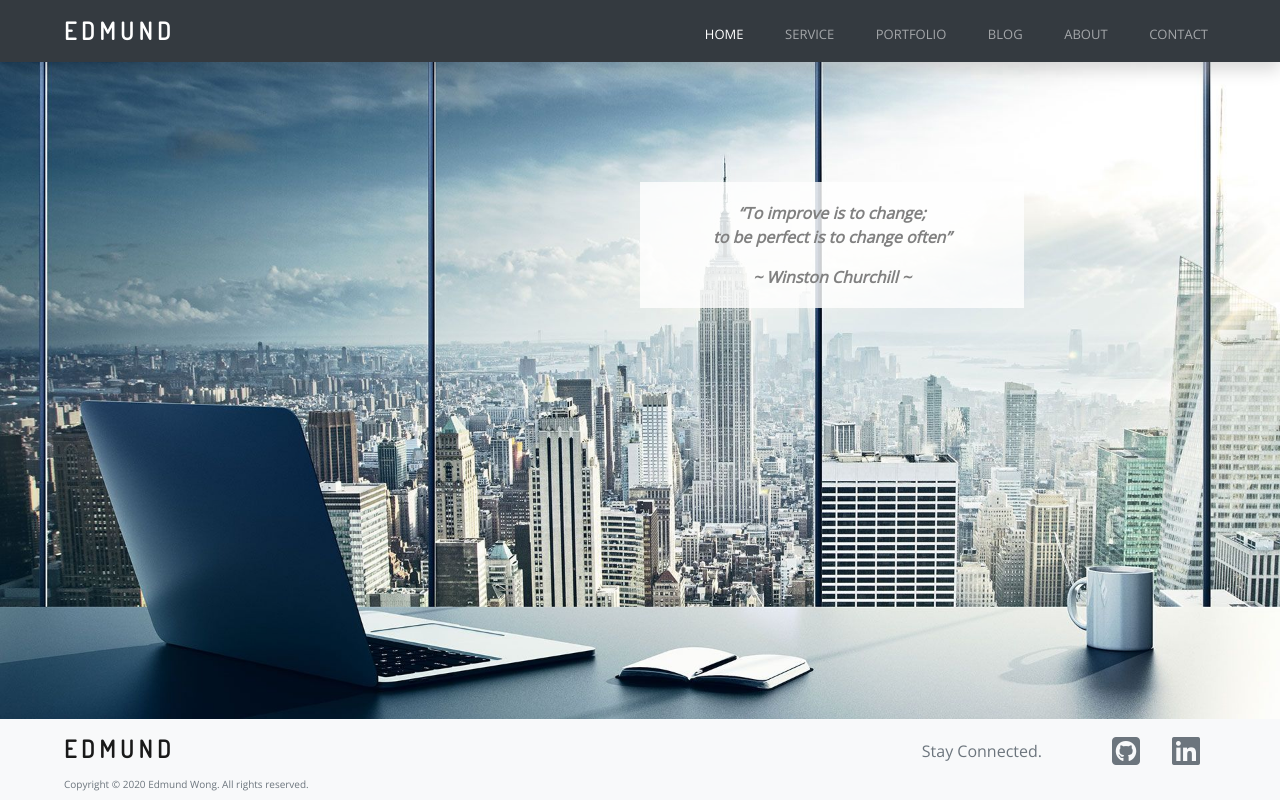
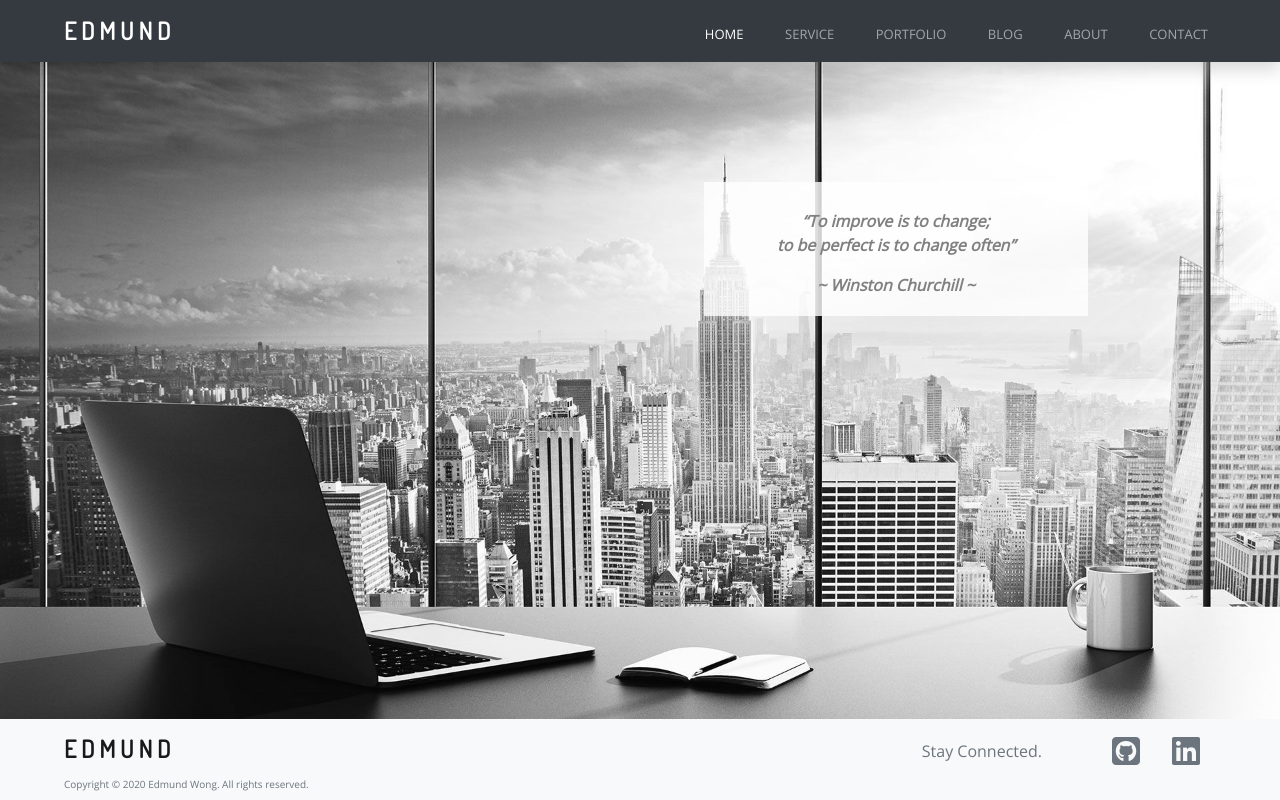
Before and after one commit to wesycool/react-portfolio-2.0, a React (Create React App) app in the folder client/: page / in a window 1280 px wide. Built offline with nearby package versions, Linux system fonts and the light colour scheme.

Commit message:
Added about me page and jumbotron

```diff
--- a/client/src/App.js
+++ b/client/src/App.js
@@ -7,8 +7,8 @@ function App() {
   return (
     <Router>
       <div>
-        <Route exact path="/" component={MainPage}/>
-        <Route exact path="/:user" component={Dashboard}/>
+        <Route path="/" component={MainPage}/>
+        <Route exact path="/dashboard" component={Dashboard}/>
       </div>
     </Router>
 
--- /dev/null
+++ b/client/src/component/Jumbotron.js
@@ -0,0 +1,31 @@
+import React, {useState, useEffect} from "react"
+import { Link } from "react-router-dom";
+
+function Jumbotron({page}){
+    const [ background, setBackground ] = useState()
+
+    useEffect(() => {
+        const handleResize = () => {
+            const orientation = window.screen.orientation.type.split('-')
+            setBackground(`./assets/img/${page.title}BG-${orientation[0]}.jpg`)
+        }
+
+        handleResize()
+        window.addEventListener('resize', handleResize)
+    },[])
+
+    return(
+        <div className={`${page.title}-bg`} style={{backgroundImage:`url(${background})`}}>
+            <div className='container-fluid'>
+                <blockquote className="ml-md-2 ml-lg-5">
+                    <h1>{page.h1}</h1>
+                    <p dangerouslySetInnerHTML={{ __html: page.p}}></p>
+                    <footer>{page.footer}</footer>
+                    {page.btn? <Link to="/" className="btn btn-secondary btn-sm">{page.btn}</Link> : ''}
+                </blockquote>
+            </div>
+        </div>
+    )
+}
+
+export default Jumbotron
--- /dev/null
+++ b/client/src/mainpage/About.css
@@ -0,0 +1,18 @@
+.MainPage .about-bg {
+    height:calc(100vh - 8.9375em);
+    background-size: cover;
+    background-repeat: no-repeat;
+    background-position: center;
+}
+
+.MainPage .about-bg blockquote {
+    color: white;
+    position: relative;
+    font-size: small;
+    top: 35vh
+}
+
+.MainPage .about-bg blockquote h1{
+    font-family: 'Dosis', sans-serif;
+    font-weight: bold;
+}
--- /dev/null
+++ b/client/src/mainpage/About.js
@@ -0,0 +1,18 @@
+import React from "react"
+import Jumbotron from "../component/Jumbotron"
+import './About.css'
+
+function About(){
+    const info = {
+        title : 'about',
+        h1: 'EDMUND WONG',
+        p : 'LEAN PROCESS CONSULTANT.',
+        btn: 'DOWNLOAD RESUME'
+    }
+
+    return(
+        <Jumbotron page={info} />
+    )
+}
+
+export default About
--- a/client/src/mainpage/Footer.js
+++ b/client/src/mainpage/Footer.js
@@ -4,7 +4,7 @@ import { Link } from "react-router-dom";
 function Footer(){
 
     return(
-        <nav className="navbar navbar-expand-md navbar-light bg-light fixed-bottom">
+        <nav className="navbar navbar-expand-md navbar-light bg-light">
             <div className="container-fluid ml-md-2 ml-lg-5">
                 <div className='row'>
                     <div className='col mt-1'>
--- a/client/src/mainpage/Home.css
+++ b/client/src/mainpage/Home.css
@@ -3,9 +3,10 @@
     background-size: cover;
     background-repeat: no-repeat;
     background-position: bottom;
+    filter: grayscale(100%);
 }
 
-.MainPage blockquote {
+.MainPage .main-bg blockquote {
     background: rgba(255, 255, 255, 0.80);
     text-align: center;
     font-style: italic;
@@ -18,25 +19,25 @@
     top: 15vh
 }
 
-.MainPage blockquote p::before {
+.MainPage .main-bg blockquote p::before {
     content: '\201C';
 }
 
-.MainPage blockquote p::after {
+.MainPage .main-bg blockquote p::after {
     content: '\201D';
 }
 
 
 /* Landscape Mode */
 @media screen and (orientation: landscape) and (max-width: 1023px){
-    .MainPage blockquote {
+    .MainPage .main-bg blockquote {
         font-size: small;
         width: 35vw;
     }
 }
 
 @media screen and (orientation: landscape) and (min-width: 1366px){
-    .MainPage blockquote {
+    .MainPage .main-bg blockquote {
         font-size: large;
     }
 }
@@ -48,22 +49,27 @@
         background-position: center top;
     }
 
-    .MainPage blockquote {
+    .MainPage .main-bg blockquote {
         width: 40vw;
         left: 30vw;
     }
 }
 
 @media screen and (orientation: portrait) and (max-width: 767px){
-    .MainPage blockquote {
+    .MainPage .main-bg {
+        height:calc(100vh - 13.6875em);
+    }
+
+    .MainPage .main-bg blockquote {
         font-size: small;
         width: 70vw;
         left: 15vw;
     }
+
 }
 
 @media screen and (orientation: portrait) and (min-width: 1024px){
-    .MainPage blockquote {
+    .MainPage .main-bg blockquote {
         font-size: large;
     }
 }
--- a/client/src/mainpage/Home.js
+++ b/client/src/mainpage/Home.js
@@ -1,26 +1,16 @@
-import React, {useState, useEffect} from "react"
+import React from "react"
+import Jumbotron from "../component/Jumbotron"
 import './Home.css'
 
 function Home(){
-    const [ mainBG, setMainBG ] = useState()
-
-    useEffect(() => {
-        const handleResize = () => {
-            const orientation = window.screen.orientation.type.split('-')
-            setMainBG(`./assets/img/mainBG-${orientation[0]}.jpg`)
-        }
-
-        handleResize()
-        window.addEventListener('resize', handleResize)
-    },[])
+    const info = {
+        title : 'main',
+        p : 'To improve is to change;<br/>to be perfect is to change often',
+        footer: '~ Winston Churchill ~'
+    }
 
     return(
-        <div className="main-bg" style={{backgroundImage:`url(${mainBG})`}}>
-            <blockquote>
-                <p>To improve is to change;<br/>to be perfect is to change often</p>
-                <footer>~ Winston Churchill ~</footer>
-            </blockquote>
-        </div>
+        <Jumbotron page={info} />
     )
 }
 
--- a/client/src/mainpage/index.js
+++ b/client/src/mainpage/index.js
@@ -4,6 +4,8 @@ import './index.css'
 import NavBar from "./NavBar"
 import Footer from "./Footer"
 import Home from "./Home"
+import About from "./About"
+
 
 function MainPage() {
     return (
@@ -12,6 +14,7 @@ function MainPage() {
             <NavBar/>
             <div style={{marginTop:'3.875em'}}>
                 <Route exact path="/" component={Home}/>
+                <Route exact path="/about" component={About}/>
                 <Footer/>
             </div>
         </div>
```
Also changed, not shown: 1 other file (tests, documents, lock files or other folders).
